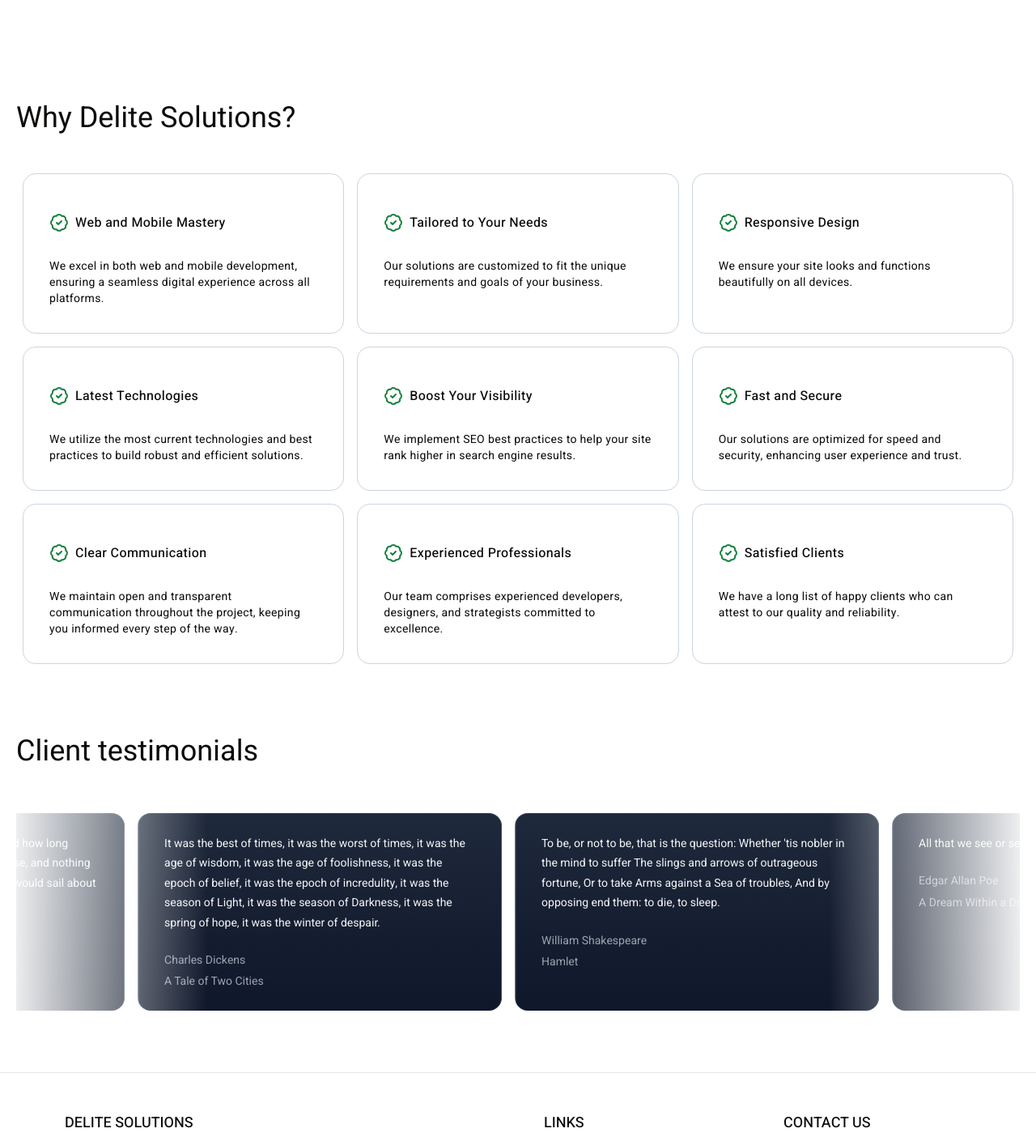
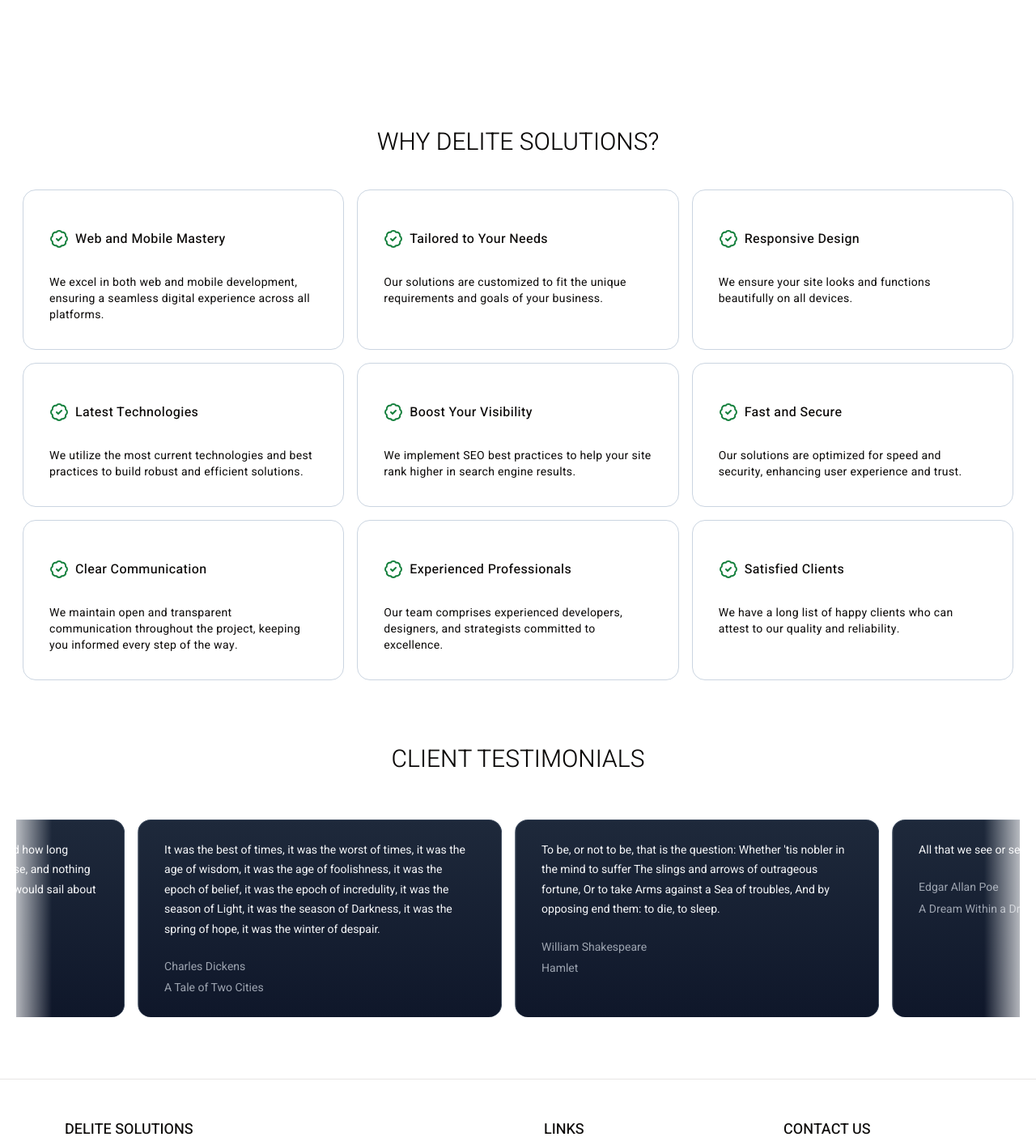
Before and after one commit to mabhi1/bytecoup, a Next.js app: page / in a window 1280 px wide. Shown: the part 580-1984 px from the top of the page at 81% size. Built offline with nearby package versions, Linux system fonts and the light colour scheme.

Commit message:
homepage

```diff
--- a/app/page.tsx
+++ b/app/page.tsx
@@ -46,9 +46,9 @@ export default function Home() {
   ];
 
   return (
-    <div>
+    <div className="flex flex-col gap-8">
       <HeroSection />
-      <div className="text-4xl">Why Delite Solutions?</div>
+      <div className="text-3xl font-light uppercase mx-auto">Why Delite Solutions?</div>
       <ReasonCards items={reasons} />
       <Testimonials />
     </div>
--- a/components/pages/home/reason-cards.tsx
+++ b/components/pages/home/reason-cards.tsx
@@ -18,7 +18,7 @@ export default function ReasonCards({
   let [hoveredIndex, setHoveredIndex] = useState<number | null>(null);
 
   return (
-    <div className={cn("grid grid-cols-1 md:grid-cols-2  lg:grid-cols-3 py-10", className)}>
+    <div className={cn("grid grid-cols-1 md:grid-cols-2  lg:grid-cols-3", className)}>
       {items.map((item, idx) => (
         <div
           key={item?.title}
--- a/components/pages/home/testimonial-cards.tsx
+++ b/components/pages/home/testimonial-cards.tsx
@@ -67,7 +67,7 @@ export default function TestimonialCards({
     <div
       ref={containerRef}
       className={cn(
-        "scroller relative z-20  max-w-7xl overflow-hidden  [mask-image:linear-gradient(to_right,transparent,white_20%,white_80%,transparent)]",
+        "scroller relative z-20  max-w-7xl overflow-hidden  [mask-image:linear-gradient(to_right,transparent,white_5%,white_95%,transparent)]",
         className
       )}
     >
--- a/components/pages/home/testimonials.tsx
+++ b/components/pages/home/testimonials.tsx
@@ -3,7 +3,7 @@ import TestimonailCards from "@/components/pages/home/testimonial-cards";
 export function Testimonials() {
   return (
     <div className="rounded-md flex flex-col gap-10 py-10 antialiased bg-white dark:bg-black dark:bg-grid-white/[0.05] items-center justify-center relative overflow-hidden">
-      <div className="text-4xl text-left w-full">Client testimonials</div>
+      <div className="text-3xl font-light uppercase">Client testimonials</div>
       <TestimonailCards items={testimonials} direction="right" speed="slow" />
     </div>
   );
```
